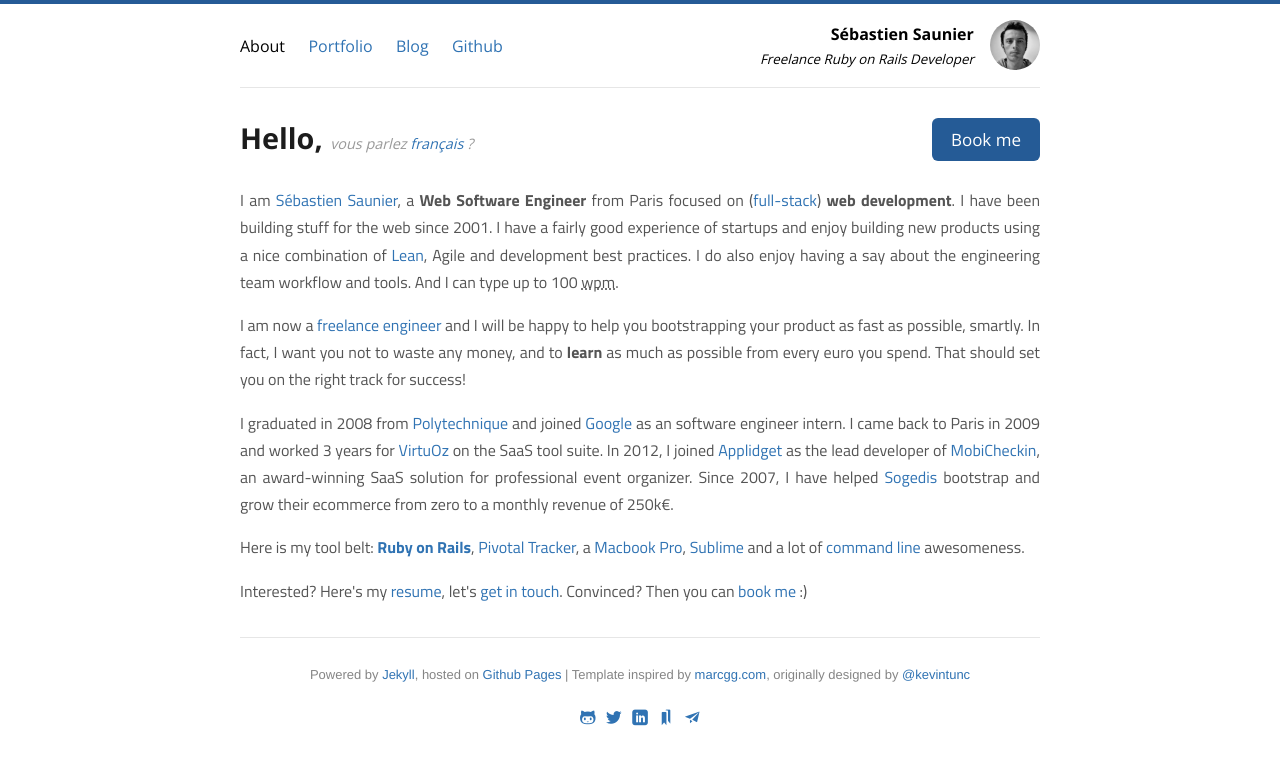
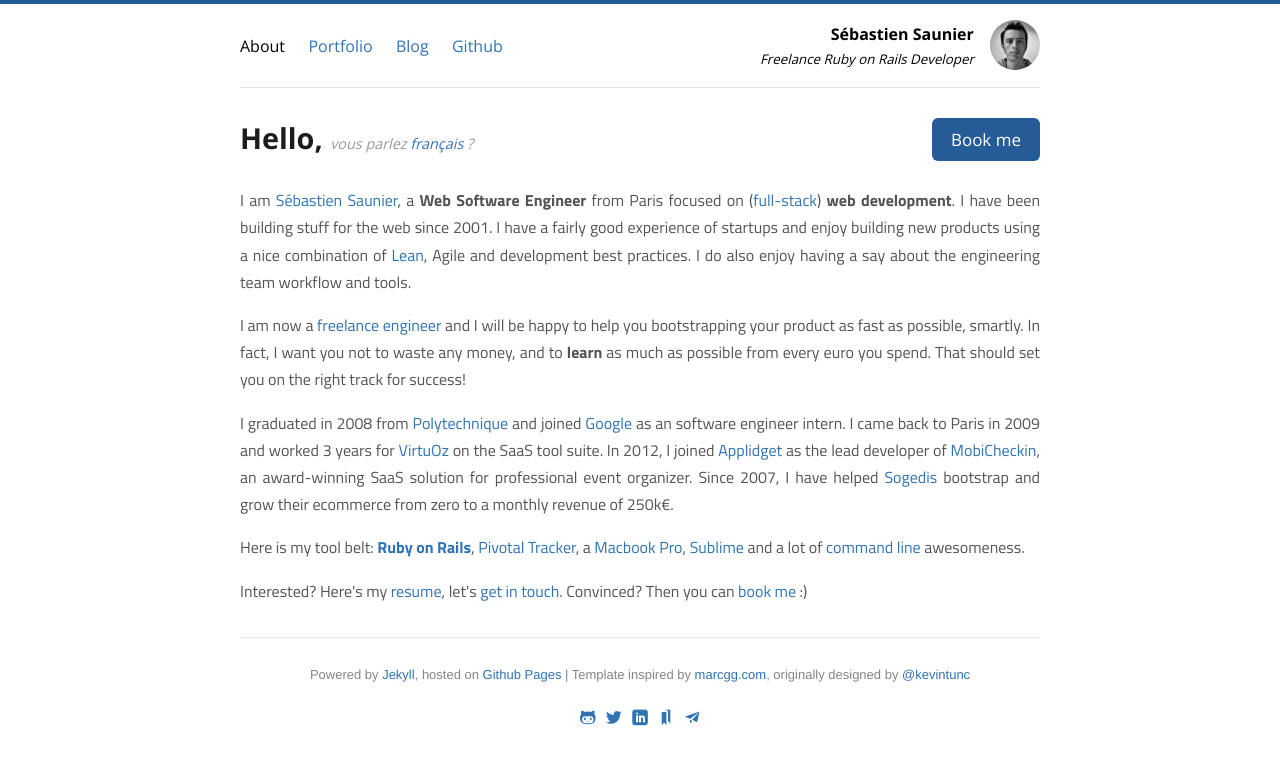
Before and after one commit to ssaunier/ssaunier.github.io, a Jekyll site: the page built from index.html, in a window 1280 px wide. Shown: the top 765 px of the page. Built offline with Jekyll 4.4.1, drawn with Linux system fonts in a browser that asks for light colours.

Commit message:
Remove 100wpm

```diff
--- a/fr/index.html
+++ b/fr/index.html
@@ -23,7 +23,7 @@ description: Sébastien Saunier est un ingénieur logiciel web (Ruby on Rails) p
     J'ai une très bonne expérience des startups et j'aime penser et concevoir des nouveaux
     produits en suivant une combinaison subtile de <a href="http://theleanstartup.com/">Lean</a>,
     Agile et de bonnes pratiques. J'ai également mon mot à dire sur les flux de travail ainsi
-    que les outils internes de productivité d'une équipe. Oh, et je tape à 100 mots par minute :)
+    que les outils internes de productivité d'une équipe.
   </p>
 
   <p>
--- a/index.html
+++ b/index.html
@@ -22,7 +22,7 @@ description: Sébastien Saunier is a French web software engineer (Ruby on Rails
     <strong>web development</strong>. I have been building stuff for the web since 2001.
     I have a fairly good experience of startups and enjoy building new
     products using a nice combination of <a href="http://theleanstartup.com/">Lean</a>,
-    Agile and development best practices. I do also enjoy having a say about the engineering team workflow and tools. And I can type up to 100 <abbr title="Words Per Minute">wpm</abbr>.
+    Agile and development best practices. I do also enjoy having a say about the engineering team workflow and tools.
   </p>
 
   <p>
```
